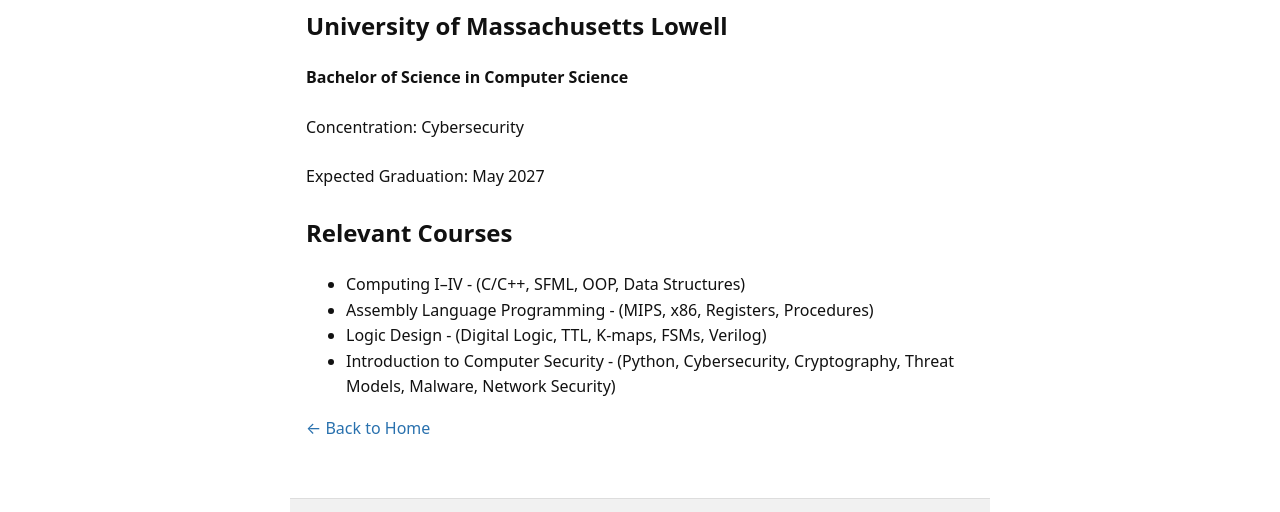
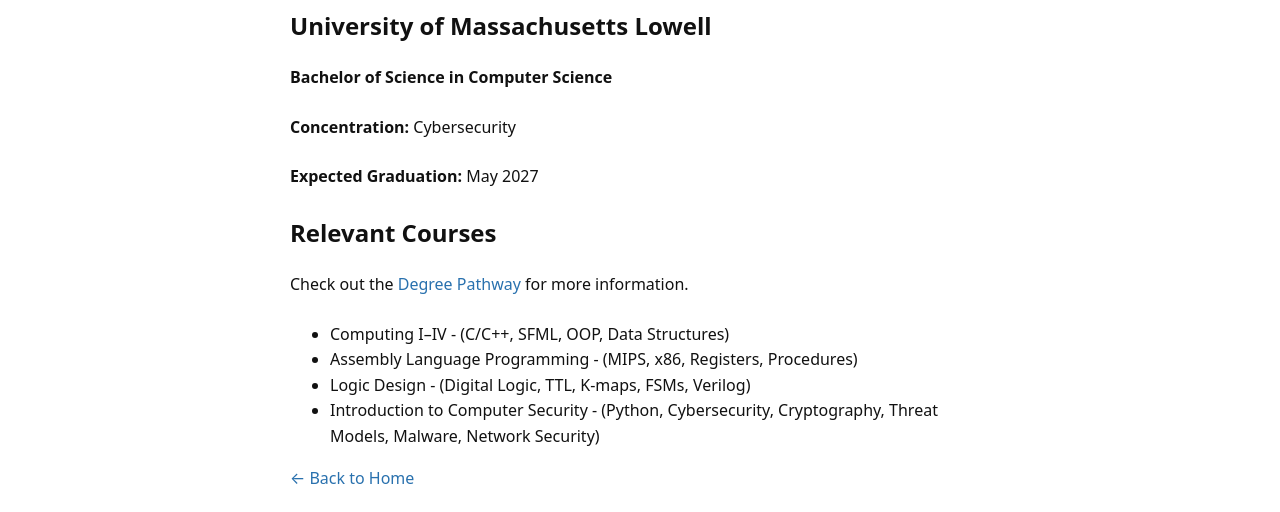
Before and after one commit to alancapvan/alancapvan.github.io, a plain HTML site: page education.html in a window 1280 px wide. Shown: the part 211-723 px from the top of the page. Drawn offline with Linux system fonts and the light colour scheme.

```diff
--- a/css/style.css
+++ b/css/style.css
@@ -6,13 +6,17 @@ body {
     margin: 0;
     padding: 4rem 1rem 2rem;
     padding-top: 5rem;
-    max-width: 700px;
-    margin-left: auto;
-    margin-right: auto;
     background-color: #fff;
     color: #111;
     line-height: 1.6;
-    text-align: center;
+}
+
+.container,
+.content {
+    max-width: 700px;
+    margin: 0 auto;
+    padding: 2rem 1rem;
+    text-align: left;
 }
 
 h1 {
@@ -112,12 +116,3 @@ footer a:hover {
         margin-bottom: 1rem;
     }
 }
-
-/* Container and content style*/
-.container,
-.content {
-    max-width: 700px;
-    margin: 0 auto;
-    padding: 2rem 1rem;
-    text-align: left;
-}
--- a/education.html
+++ b/education.html
@@ -28,14 +28,19 @@
             </strong>
         </p>
         <p>
-            Concentration: Cybersecurity
+            <strong>Concentration:</strong> Cybersecurity
         </p>
         <p>
-            Expected Graduation: May 2027
+            <strong>Expected Graduation:</strong> May 2027
         </p>
         <h2>
             Relevant Courses
         </h2>
+        <p>
+            Check out the
+            <a href="https://www.uml.edu/catalog/undergraduate/sciences/departments/computer-science/degree-pathways/dp-cs-cybersecurity-2020.aspx">Degree Pathway</a>
+            for more information.
+        </p>
         <ul>
             <li>Computing I–IV - (C/C++, SFML, OOP, Data Structures)</li>
             <li>Assembly Language Programming - (MIPS, x86, Registers, Procedures)</li>
```
